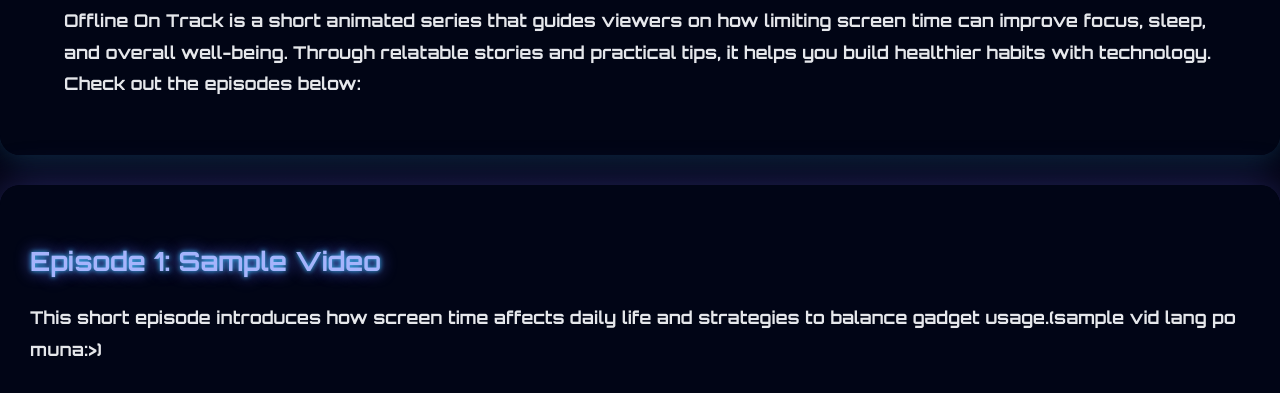
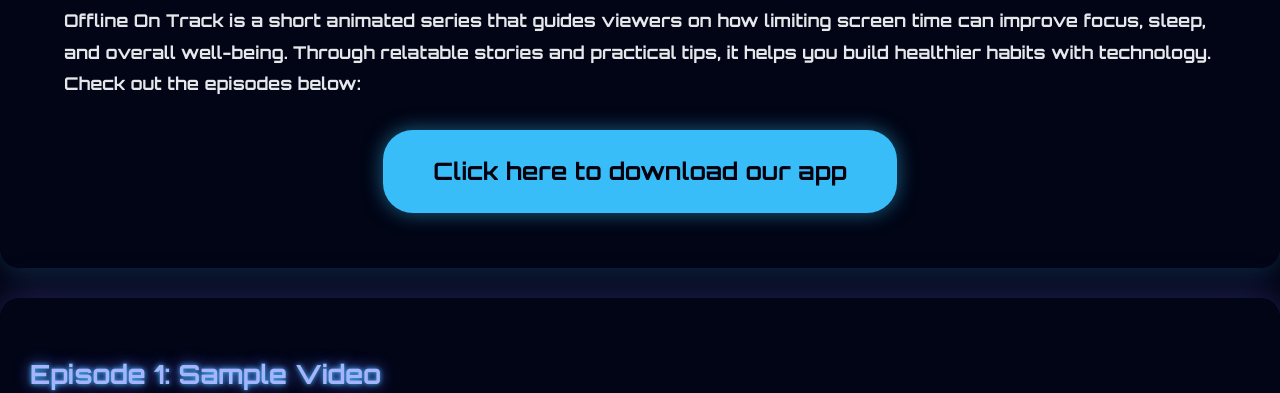
Before and after one commit to ARES-ict/website, a plain HTML site: page offlineontrack.html in a window 1280 px wide. Shown: the part 1180-1573 px from the top of the page. Drawn offline with Linux system fonts and the light colour scheme.

Commit message:
Update offlineontrack.html

```diff
--- a/offlineontrack.html
+++ b/offlineontrack.html
@@ -188,6 +188,28 @@ footer {
     <h2 class="glow">Introduction: Screen Time & Gadgets</h2>
     <p><strong>This is a <strong>student-created</strong> website that transforms research findings into relatable, real-life school scenarios. It explores the positive effects of limiting screen time on our overall well-being. By consciously reducing exposure to digital devices, we can improve focus, enhance sleep quality, boost mental clarity, and foster stronger interpersonal connections.</p>
     <p>Offline On Track is a short animated series that guides viewers on how limiting screen time can improve focus, sleep, and overall well-being. Through relatable stories and practical tips, it helps you build healthier habits with technology. Check out the episodes below:</p>
+
+    <!-- Download App Button -->
+    <p style="text-align:center; margin-top:30px;">
+        <a href="https://ares-ict.github.io/download/offlineontrack.html" target="_blank"
+           style="
+               display:inline-block;
+               padding:20px 50px;
+               font-size:clamp(1.2rem, 2vw, 1.5rem);
+               color:#05010d;
+               background-color:#38bdf8;
+               border-radius:30px;
+               font-weight:bold;
+               text-decoration:none;
+               box-shadow:0 0 20px rgba(56,189,248,0.5);
+               transition: transform 0.2s ease, box-shadow 0.2s ease;
+           "
+           onmouseover="this.style.transform='scale(1.05)'; this.style.boxShadow='0 0 30px rgba(56,189,248,0.8)';"
+           onmouseout="this.style.transform='scale(1)'; this.style.boxShadow='0 0 20px rgba(56,189,248,0.5)';"
+        >
+            Click here to download our app
+        </a>
+    </p>
 </section>
 
 <section class="episode">
```
